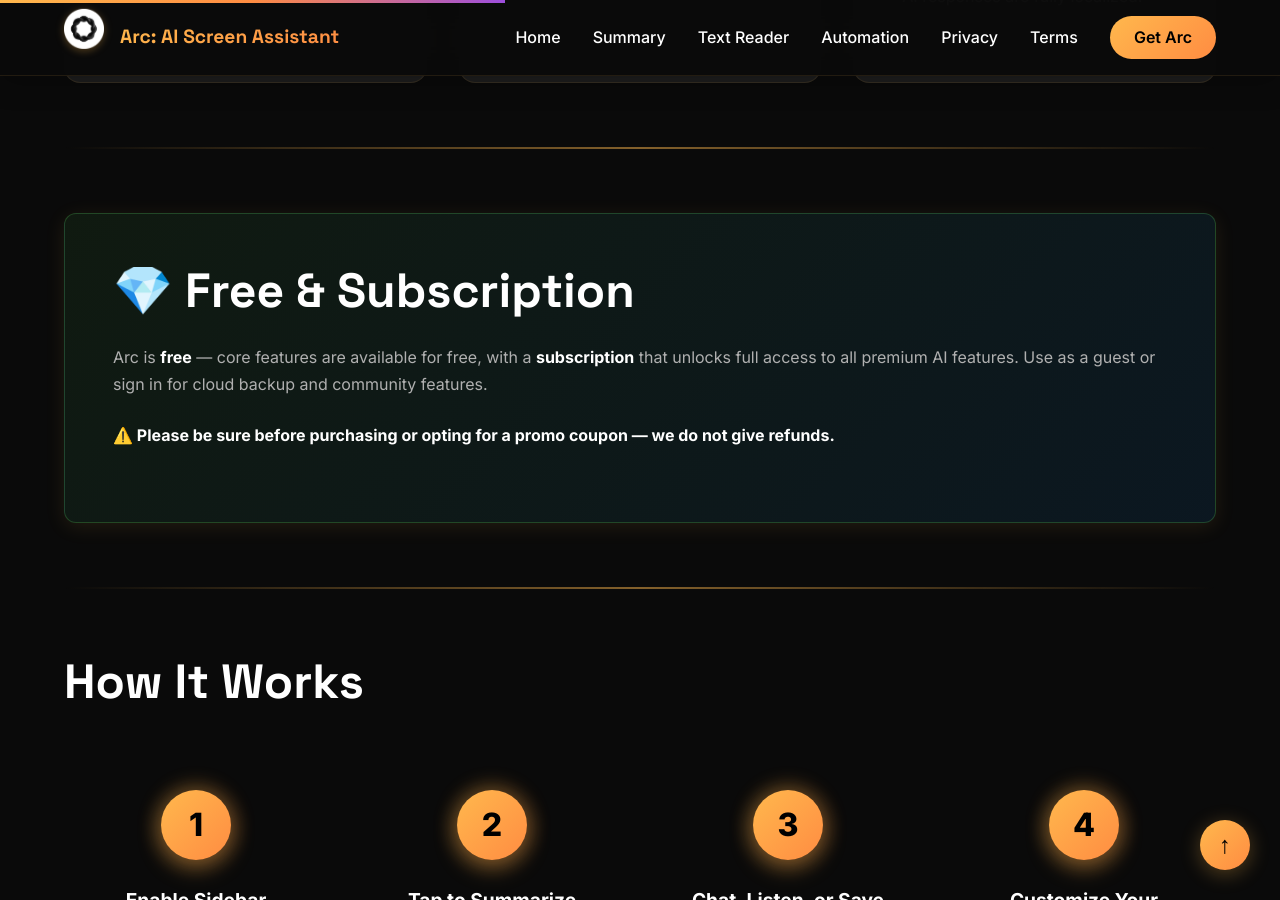
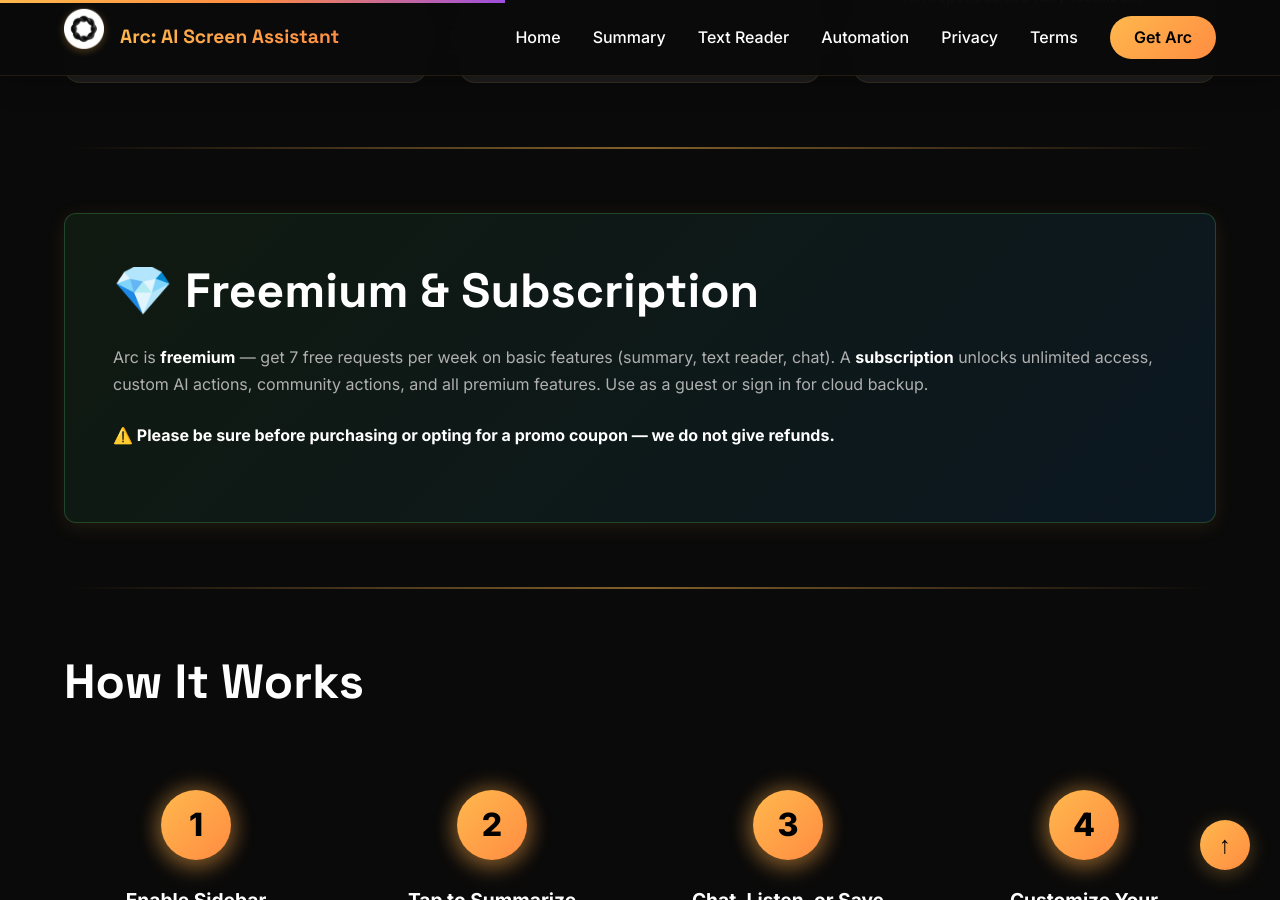
Before and after one commit to rethink-hub/arc, a Jekyll site: the page built from index.md, in a window 1280 px wide and 900 px high, scrolled down 3617 px. Built offline with Jekyll 4.4.1, drawn with Linux system fonts in a browser that asks for light colours.

Commit message:
Revert Free → Freemium: accurate pricing description
Arc is freemium (7 free requests/week on basic features, premium
subscription for full access). 'Free' was misleading. Descriptions
now accurately reflect the pricing model while keeping 'Free' in
titles for CTR.

```diff
--- a/_config.yml
+++ b/_config.yml
@@ -2,7 +2,7 @@
 
 # Site settings
 title: "Free AI Screen Assistant for Android | Arc AI"
-description: "Arc AI is a free Android AI assistant that provides instant summaries, text-to-speech, AI chat, and workflow automation. Works on any screen with custom AI actions."
+description: "Freemium Android AI assistant — 7 free requests/week on basic features. Premium subscription unlocks summaries, TTS, AI chat, and workflow automation."
 author: "Mamata"
 tagline: "Understand Your Screen. Instantly."
 
@@ -37,7 +37,7 @@
   package: "com.rethink.arc"
   category: "Productivity"
   platform: "Android"
-  price: "Free with subscription"
+  price: "Freemium with subscription"
   features:
     - "AI-powered text summarization"
     - "Text-to-speech with language detection"
--- a/_layouts/default.html
+++ b/_layouts/default.html
@@ -90,7 +90,7 @@
             "bestRating": "5",
             "worstRating": "1"
           },
-          "description": "Arc is a free AI assistant for Android that helps you understand your screen instantly. Get AI-powered summaries, listen to content, chat with AI, and automate workflows with custom AI actions.",
+          "description": "Arc is a freemium AI assistant for Android — 7 free requests per week on basic features. Premium subscription unlocks unlimited summaries, text-to-speech, AI chat, and custom workflow automation.",
           "image": "{{ site.url }}{{ site.baseurl }}/assets/images/og-arc.png",
           "downloadUrl": "https://play.google.com/store/apps/details?id=com.rethink.arc",
           "featureList": [
--- a/index.md
+++ b/index.md
@@ -1,7 +1,7 @@
 ---
 layout: default
 title: "Free AI Screen Assistant for Android | Arc AI"
-description: "Free Android AI assistant that summarizes, reads aloud, and chats about any screen content. Custom AI actions and workflow automation. Works on every app."
+description: "Freemium Android AI assistant — 7 free requests/week on basic features. Premium subscription unlocks summaries, TTS, AI chat, and workflow automation."
 keywords: "AI assistant Android, Android AI app, AI summary app, AI text reader, screen reader AI, AI workflow automation, AI productivity assistant"
 ---
 
@@ -119,9 +119,9 @@
 ---
 
 <div class="section-highlight" style="background: linear-gradient(135deg, rgba(76, 175, 80, 0.1), rgba(33, 150, 243, 0.1)); border: 1px solid rgba(76, 175, 80, 0.3);">
-  <h2>💎 Free & Subscription</h2>
+  <h2>💎 Freemium & Subscription</h2>
   <p>
-    Arc is <strong>free</strong> — core features are available for free, with a <strong>subscription</strong> that unlocks full access to all premium AI features. Use as a guest or sign in for cloud backup and community features.
+    Arc is <strong>freemium</strong> — get 7 free requests per week on basic features (summary, text reader, chat). A <strong>subscription</strong> unlocks unlimited access, custom AI actions, community actions, and all premium features. Use as a guest or sign in for cloud backup.
   </p>
   <p>
     <strong>⚠️ Please be sure before purchasing or opting for a promo coupon — we do not give refunds.</strong>
```
Also changed, not shown: ai-summary.md (+1 -1 lines), ai-text-reader.md (+1 -1 lines).
